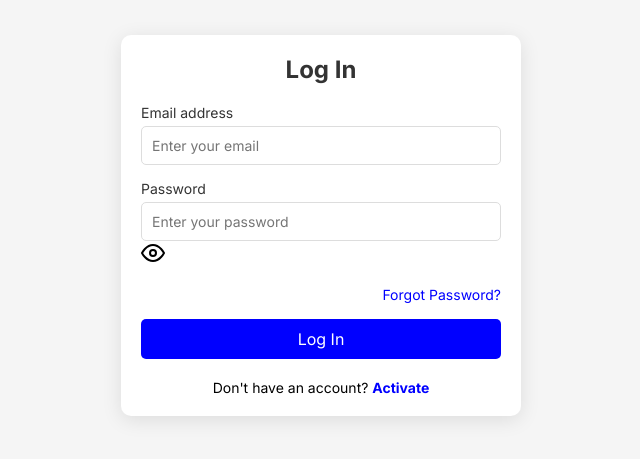
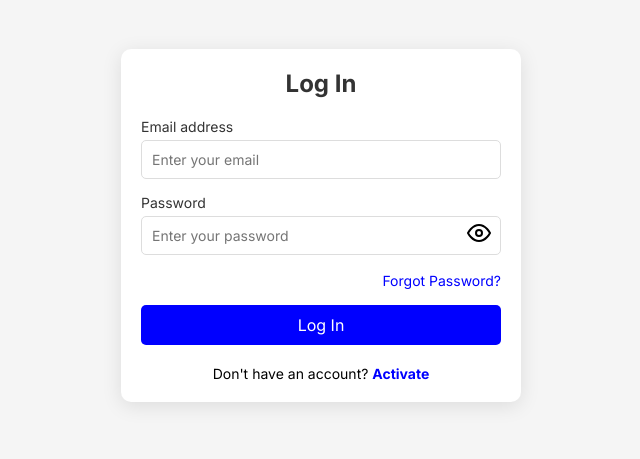
Before and after one commit to yuzid/testdeploy, a plain HTML site: page FrontEnd/assets/login.html in a window 1280 px wide. Shown: the part 185-644 px from the top of the page, without its empty margins (319-959 px from the left). Drawn offline with nearby package versions, Linux system fonts and the light colour scheme.

Commit message:
Update login.css

```diff
--- a/FrontEnd/assets/css/login.css
+++ b/FrontEnd/assets/css/login.css
@@ -68,6 +68,31 @@ h2 {
   font-size: 14px;
 }
 
+/* Styling for the password input field with toggle icon */
+.password-container {
+  position: relative;
+  display: flex;
+  align-items: center;
+}
+
+.password-container input {
+  flex-grow: 1;
+  padding-right: 40px;
+}
+
+.password-container #toggle-password {
+  position: absolute;
+  right: 10px;
+  cursor: pointer;
+}
+
+/* Styling for the error messages */
+.error-message {
+  color: red;
+  font-size: 12px;
+  margin-top: 5px;
+}
+
 .forgot-password {
   text-align: right;
   margin-bottom: 15px;
```
